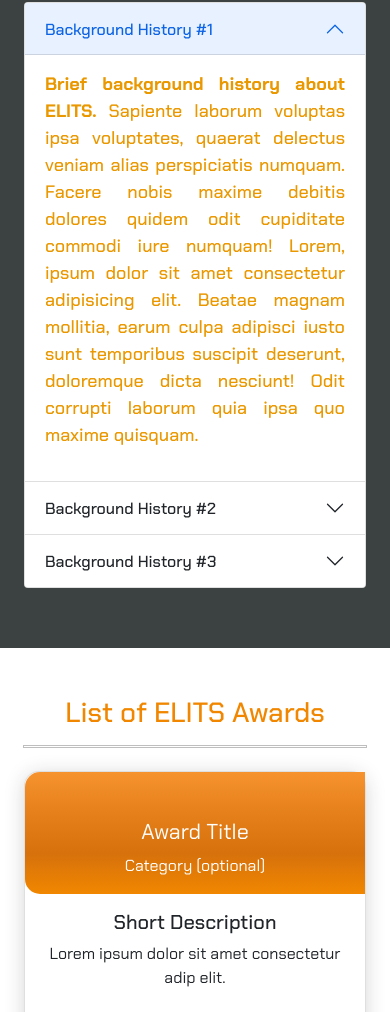
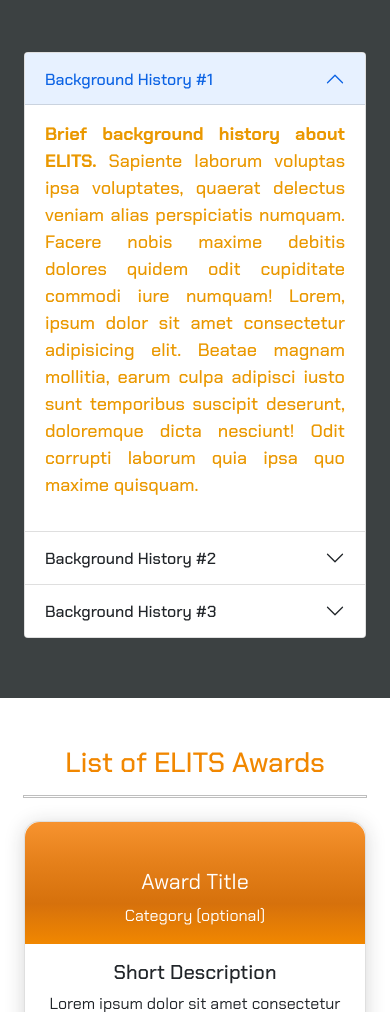
Before and after one commit to Sephsuu/Backup-ELITS, a plain HTML site: page index.html in a window 390 px wide. Shown: the part 988-2000 px from the top of the page. Drawn offline with nearby package versions, Linux system fonts and the light colour scheme.

Commit message:
responsive

```diff
--- a/media-query.css
+++ b/media-query.css
@@ -104,6 +104,9 @@
     }
 }
 @media (max-width: 768px){
+    .hero-section .container{
+        margin-top: 50px !important;
+    }
     .hero-section .hero-section-greeting{
         width: 93vw;
         margin: -290px 0 0 8vw;
@@ -127,6 +130,10 @@
     .hero-section .hero-section-card{
         margin: -60px 0 0 8vw !important;
         width: 90vw !important;
+    }
+    .awards-section .award-image{
+        border-top-right-radius: 15px;
+        border-bottom-left-radius: 0;
     }
 }
 @media (max-width: 706px){
```
